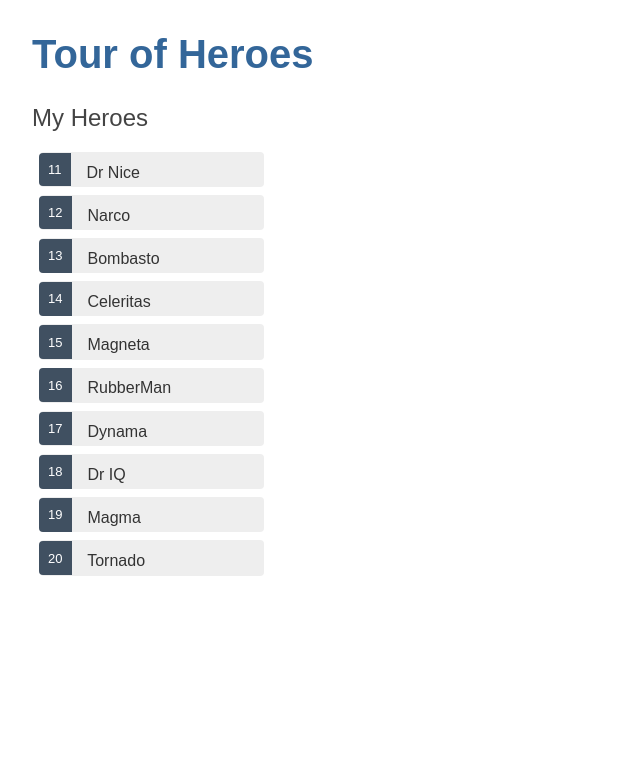
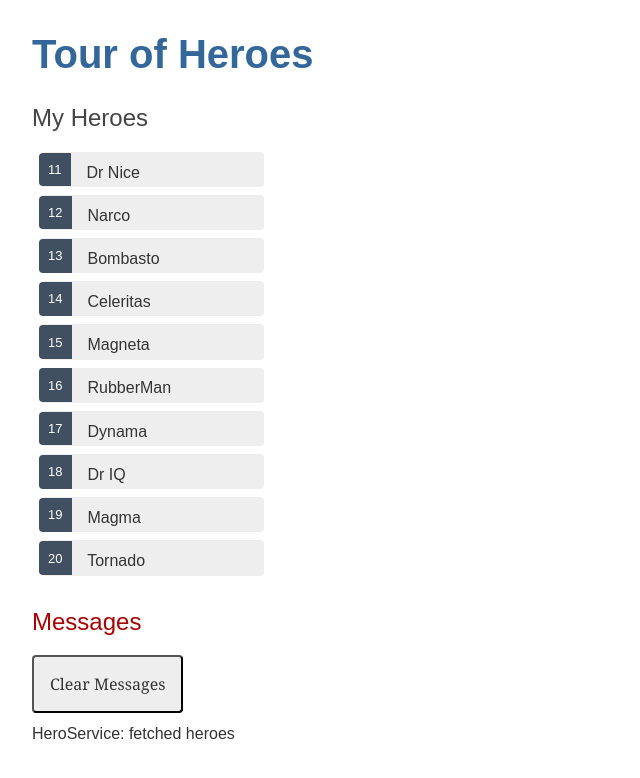
Before and after one commit to silvioCifone/angularTourOfHeroes, an Angular app: page / in a window 1280 px wide. Shown: the top 778 px of the page, without its empty margins (0-640 px from the left). Built offline with nearby package versions, Linux system fonts and the light colour scheme.

Commit message:
Add Action Messages
Everytime user click a hero or refresh the page, a new message is
written and appear in the bottom of the app. All of this is managed
by the MessageService

```diff
--- a/src/app/app.component.html
+++ b/src/app/app.component.html
@@ -1,2 +1,3 @@
 <h1>{{title}}</h1>
 <app-heroes></app-heroes>
+<app-messages></app-messages>
--- a/src/app/app.module.ts
+++ b/src/app/app.module.ts
@@ -6,12 +6,14 @@
 import { HeroesComponent } from './heroes/heroes.component';
 import { FormsModule } from '@angular/forms';
 import { HeroDetailComponent } from './hero-detail/hero-detail.component';
+import { MessagesComponent } from './messages/messages.component';
 
 @NgModule({
   declarations: [
     AppComponent,
     HeroesComponent,
-    HeroDetailComponent
+    HeroDetailComponent,
+    MessagesComponent
   ],
   imports: [
     BrowserModule,
--- a/src/app/hero.service.ts
+++ b/src/app/hero.service.ts
@@ -1,16 +1,18 @@
 import { Injectable } from "@angular/core";
 import { Observable, of } from "rxjs";
 import { Hero } from "./interfaces/hero";
+import { MessageService } from "./message.service";
 import { HEROES } from "./some-data/mock-heroes";
 
 @Injectable({
   providedIn: "root",
 })
 export class HeroService {
-  constructor() {}
+  constructor(private messageService: MessageService) {}
 
   getHeroes(): Observable<Hero[]> {
     const heroes = of(HEROES);
+    this.messageService.add("HeroService: fetched heroes");
     return heroes;
   }
 }
--- a/src/app/heroes/heroes.component.ts
+++ b/src/app/heroes/heroes.component.ts
@@ -1,6 +1,7 @@
 import { Component, OnInit } from "@angular/core";
 import { HeroService } from "../hero.service";
 import { Hero } from "../interfaces/hero";
+import { MessageService } from "../message.service";
 
 @Component({
   selector: "app-heroes",
@@ -10,9 +11,12 @@
 export class HeroesComponent implements OnInit {
   heroes: Hero[];
 
-  selectedHero?: Hero;
+  selectedHero: Hero;
 
-  constructor(private heroService: HeroService) {}
+  constructor(
+    private heroService: HeroService,
+    private messageService: MessageService
+  ) {}
 
   ngOnInit(): void {
     this.getHeroes();
@@ -20,11 +24,10 @@
 
   onSelect(hero: Hero): void {
     this.selectedHero = hero;
+    this.messageService.add(`HeroesComponent: Selected hero id=${hero.id}`)
   }
 
   getHeroes(): void {
-    this.heroService
-      .getHeroes()
-      .subscribe((heroes) => (this.heroes = heroes));
+    this.heroService.getHeroes().subscribe((heroes) => (this.heroes = heroes));
   }
 }
--- /dev/null
+++ b/src/app/message.service.ts
@@ -0,0 +1,18 @@
+import { Injectable } from "@angular/core";
+
+@Injectable({
+  providedIn: "root",
+})
+export class MessageService {
+  messages: string[] = [];
+
+  constructor() {}
+
+  add(message: string) {
+    this.messages.push(message);
+  }
+
+  clear() {
+    this.messages = [];
+  }
+}
--- /dev/null
+++ b/src/app/messages/messages.component.css
@@ -0,0 +1,19 @@
+/* MessagesComponent's private CSS styles */
+h2 {
+  color: #A80000;
+  font-family: Arial, Helvetica, sans-serif;
+  font-weight: lighter;
+}
+
+.clear {
+  color: #333;
+  background-color: #eee;
+  margin-bottom: 12px;
+  padding: 1rem;
+  border-radius: 4px;
+  font-size: 1rem;
+}
+.clear:hover {
+  color: white;
+  background-color: #42545C;
+}
--- /dev/null
+++ b/src/app/messages/messages.component.html
@@ -0,0 +1,7 @@
+<div *ngIf="messageService.messages.length">
+  <h2>Messages</h2>
+  <button class="clear" (click)="messageService.clear()">Clear Messages</button>
+  <div *ngFor="let message of messageService.messages">
+    {{ message }}
+  </div>
+</div>
--- /dev/null
+++ b/src/app/messages/messages.component.ts
@@ -0,0 +1,13 @@
+import { Component, OnInit } from "@angular/core";
+import { MessageService } from "../message.service";
+
+@Component({
+  selector: "app-messages",
+  templateUrl: "./messages.component.html",
+  styleUrls: ["./messages.component.css"],
+})
+export class MessagesComponent implements OnInit {
+  constructor(public messageService: MessageService) {}
+
+  ngOnInit(): void {}
+}
```
Also changed, not shown: 2 other files (tests, documents, lock files or other folders).
